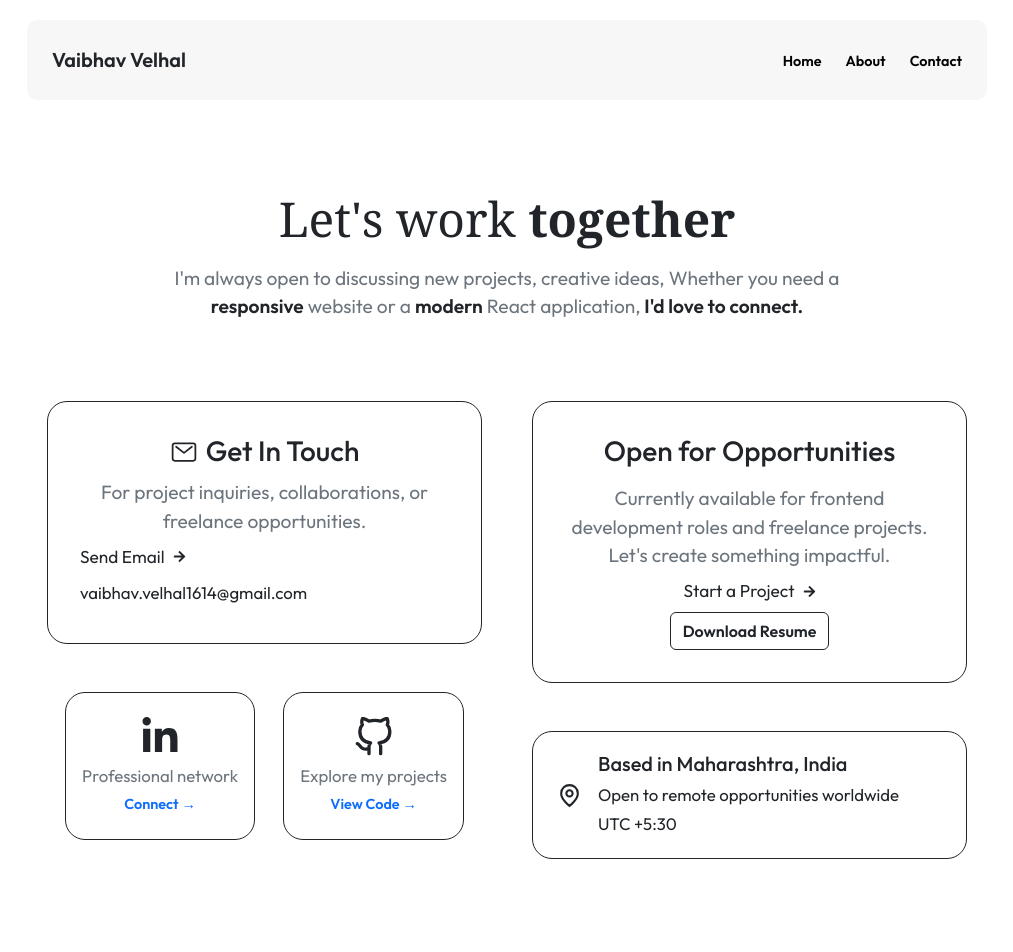
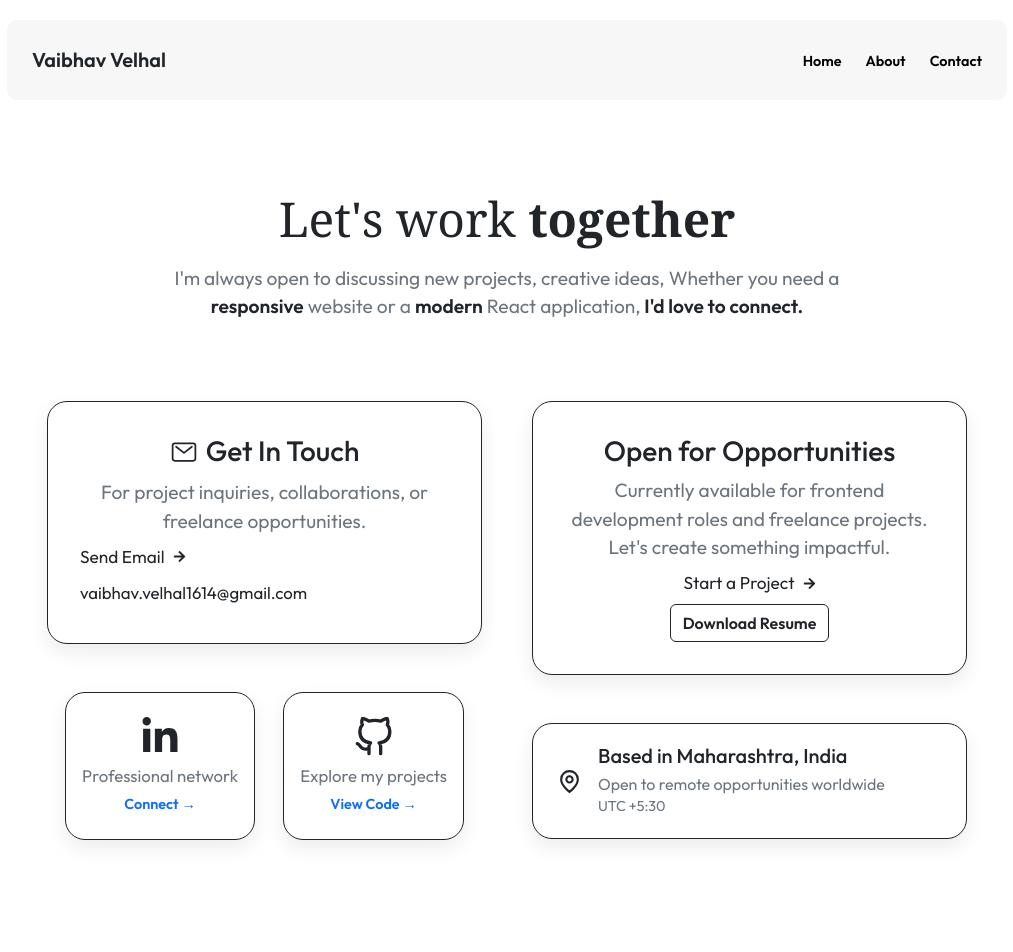
Before and after one commit to vaibhav-velhal/vaibhav-portfolio, a React (Vite) app: page /Contact in a window 1280 px wide. Shown: the top 952 px of the page, without its empty margins (133-1146 px from the left). Built offline with nearby package versions, Linux system fonts and the light colour scheme.

Commit message:
Clamp property applied for heading and box shadow applied for contact cards

```diff
--- a/src/component/Navbar/Navbar.css
+++ b/src/component/Navbar/Navbar.css
@@ -1,6 +1,6 @@
 /* Navbar Design */
 nav {
-    width: 75%;
+    width: min(90%, 1000px);
     margin: 20px auto;
     background-color: hsla(0, 0%, 92%, 0.4);
     backdrop-filter: blur(5px);
@@ -21,7 +21,6 @@ nav ul li:hover {
 /* Media Queries */
 @media (max-width: 767px) {
     nav {
-        width: 90%;
         padding: 14px 15px !important;
     }
 }
--- a/src/index.css
+++ b/src/index.css
@@ -13,7 +13,7 @@ html body {
 }
 
 p {
-  font-size: 1.2rem;
+    font-size: clamp(1rem, 2vw, 1.2rem);
 }
 
 .app-container {
--- a/src/pages/Contact/Contact.css
+++ b/src/pages/Contact/Contact.css
@@ -22,6 +22,7 @@
 
 .contact-cards .card {
     border-radius: 20px;
+    box-shadow: 0 8px 20px rgba(0,0,0,0.08);
 }
 
 .contact-cards .card-section {
@@ -31,13 +32,13 @@
 }
 
 /* Social Links Card */
-.card-section .social-link-cards {
+.card-section .social-links {
     display: flex;
     justify-content: space-evenly;
     gap: 10px;
 }
 
-.social-link-cards .card {
+.social-links .card {
     display: flex;
     flex-direction: column;
     align-items: center;
@@ -60,6 +61,15 @@
     align-items: center;
 }
 
+.location-sub-text p {
+    font-size: 1rem;
+    margin: 0;
+}
+
+.location-sub-text .location-time-text {
+    font-size: 0.9rem;
+}
+
 
 /* Meadia Queries */
 
@@ -76,7 +86,7 @@
         margin: 0;
     }
 
-    .card-section .social-link-cards {
+    .card-section .social-links {
         gap: 15px;
     }
 }
--- a/src/pages/Contact/Contact.jsx
+++ b/src/pages/Contact/Contact.jsx
@@ -39,7 +39,7 @@ function Contact() {
                     </div>
 
                     {/* 2. Social Links Cards */}
-                    <div className="social-link-cards">
+                    <div className="social-links">
                         <div className="card px-3 py-4 border border-dark text-center">
                             <FaLinkedinIn className='mb-1' size={40} />
                             <p className='mb-1 text-secondary'><small>Professional network</small></p>
@@ -61,9 +61,10 @@ function Contact() {
                     <div className="card p-3 border border-dark mb-5">
                         <div className="card-body text-center">
                             <div className="card-title">
-                                <h3 className='mb-3'>Open for Opportunities</h3>
-                                <p className='mb-0 text-secondary'>Currently available for frontend development roles and freelance projects. Let's create something impactful.</p>
+                                <h3 className='mb-2'>Open for Opportunities</h3>
                             </div>
+
+                            <p className='mb-2 text-secondary'>Currently available for frontend development roles and freelance projects. Let's create something impactful.</p>
 
                             <div className="button-section">
                                 <div className="link mb-2">
@@ -78,17 +79,18 @@ function Contact() {
 
                     {/* 4. Location Card */}
                     <div className="location-card">
+
                         <div className="card border border-dark py-1">
                             <div className="location-icon"><GrLocation className='ms-4' size={25} /></div>
                             <div className="card-body">
                                 <h5 className="card-title mb-1">Based in Maharashtra, India</h5>
-                                <p className='m-0'><small>
-                                    Open to remote opportunities worldwide <br />
-                                    UTC +5:30
-                                </small>
-                                </p>
+                                <div className="location-sub-text text-secondary">
+                                    <p className='m-0'>Open to remote opportunities worldwide</p>
+                                    <p className='location-time-text'>UTC +5:30</p>
+                                </div>
                             </div>
                         </div>
+
                     </div>
 
                 </div>
--- a/src/pages/Home/Home.css
+++ b/src/pages/Home/Home.css
@@ -13,12 +13,12 @@
 
 /* Header section */
 .home-page h1 {
-    font-size: 4rem;
+    font-size: clamp(2.25rem, 5vw, 4.2rem);
     font-family: Georgia, 'Times New Roman', Times, serif;
 }
 
 .home-page h2 {
-    font-size: 2.5rem;
+    font-size: clamp(1.5rem, 3vw, 2.5rem);
 }
 
 .hero-section .social-links {
@@ -55,12 +55,12 @@
 
 /* Project section */
 .projects-section h2 {
-    font-size: 2.8rem;
+    font-size: clamp(1.9rem, 4vw, 2.6rem);
     font-family: Georgia, 'Times New Roman', Times, serif;
 }
 
 .projects-section h3 {
-    font-size: 2rem;
+    font-size: clamp(1.5rem, 3vw, 2rem);
 }
 
 .project .project-content {
@@ -119,23 +119,7 @@
         min-height: 45vh;
     }
 
-    /* Header Section */
-    .home-page h1 {
-        font-size: 2.25rem;
-    }
-    .home-page h2 {
-        font-size: 1.5rem;
-    }
-
     /* Project Section */
-    .projects-section h2 {
-        font-size: 1.9rem;
-    }
-
-    .projects-section h3 {
-        font-size: 1.5rem;
-    }
-
     .project-content .project-description {
         text-align: justify;
         margin-top: 15px;
--- a/src/pages/Home/Home.jsx
+++ b/src/pages/Home/Home.jsx
@@ -8,6 +8,7 @@ function Home() {
 
     return (
         <section className="home-page">
+
             <header className="hero-section">
                 <h1>Hi! I'm <br /><strong> Vaibhav Velhal</strong></h1>
                 <div className="hero-content d-flex justify-content-md-between flex-wrap">
```
